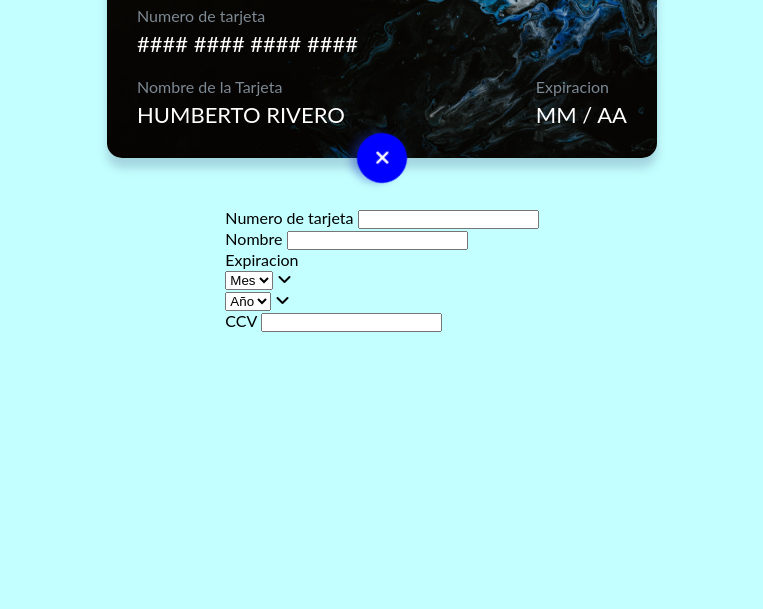
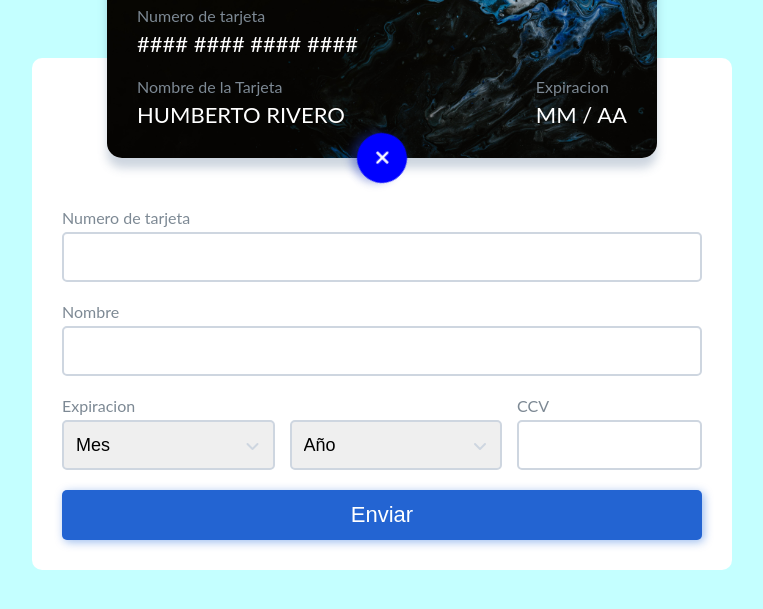
Before and after one commit to danieldamian09/formulariodinamico, a plain HTML site: page index.html in a window 1280 px wide. Both pictures are taken after a click on the button 640 px from the left and 355 px from the top of the page. Shown: the part 197-806 px from the top of the page, without its empty margins (258-1021 px from the left). Drawn offline with Linux system fonts and the light colour scheme; a web font is replaced by a local one.

```diff
--- a/css/estilos.css
+++ b/css/estilos.css
@@ -201,3 +201,107 @@ body{
 .contenedor-btn .abrir-cerrar-formulario.active{
     transform: rotate(45deg);
 }
+
+/* Estilo Formulario */
+
+.formulario-tarjeta{
+    background: #fff;
+    width: 100%;
+    max-width: 700px;
+    padding: 150px 30px 30px 30px;
+    border-radius: 10px;
+    position: relative;
+    top: -150px;
+    z-index: 1;
+    clip-path: polygon(0 0, 100% 0, 100% 0, 0 0);
+    transition: clip-path .3s ease-out;
+}
+
+.formulario-tarjeta.active{
+    clip-path: polygon(0 0, 100% 0, 100% 100%, 0 100%);
+}
+
+.formulario-tarjeta label{
+    display: block;
+    color: #7d8994;
+    margin-bottom: 5px;
+    font-size: 16px;
+}
+
+.formulario-tarjeta input,
+.formulario-tarjeta select,
+.btn-enviar{
+    border: 2px solid #CED6E0;
+    font-size: 18px;
+    height: 50px;
+    width: 100%;
+    padding: 5px 12px;
+    transition: .3seg ease all;
+    border-radius: 5px;
+}
+
+.formulario-tarjeta input:hover,
+.formulario-tarjeta select:hover{
+    border: 2px solid #93bded;
+}
+
+.formulario-tarjeta input:focus,
+.formulario-tarjeta select:focus{
+    outline: rgb(4, 4, 4);
+    box-shadow: 1px 7px 10px -5px rgba(90,116,148, 0.3);
+}
+
+.formulario-tarjeta input{
+    margin-bottom: 20px;
+    text-transform: uppercase;
+}
+
+.formulario-tarjeta .flexbox{
+    display: flex;
+    justify-content: space-between;
+}
+
+.formulario-tarjeta .expira{
+    width: 100%;
+}
+
+.formulario-tarjeta .ccv {
+    min-width: 100px;
+}
+
+.formulario-tarjeta .grupo-select{
+    width: 100%;
+    margin-right: 15px;
+    position: relative;
+}
+
+.formulario-tarjeta select{
+    -webkit-appearance: none;
+    /* le quito la apariencia */
+}
+
+.formulario-tarjeta .grupo-select i{
+    position: absolute;
+    color: #CED6E0;
+    top: 18px;
+    right: 15px;
+    transition: .3s ease all;
+}
+
+.formulario-tarjeta .grupo-select:hover i{
+    color: #93bfed;
+}
+
+.formulario-tarjeta .btn-enviar{
+    border: none;
+    padding: 10px;
+    font-size: 22px;
+    color: #fff;
+    background: #2364d2;
+    box-shadow: 2px 2px 10px 0px rgba(0,85,212, 0.4);
+    cursor: pointer;
+}
+
+.formulario-tarjeta .btn-enviar:hover{
+    background: #1850b1;
+}
--- a/index.html
+++ b/index.html
@@ -1,5 +1,6 @@
 <!DOCTYPE html>
 <html lang="en">
+
 <head>
     <meta charset="UTF-8">
     <meta name="viewport" content="width=device-width, initial-scale=1.0">
@@ -7,6 +8,7 @@
     <link href="https://fonts.googleapis.com/css?family=Liu+Jian+Mao+Cao&display=swap" rel="stylesheet">
     <link rel="stylesheet" href="css/estilos.css">
 </head>
+
 <body>
 
     <div class="contenedor">
@@ -14,9 +16,9 @@
         <section class="tarjeta" id="tarjeta">
             <div class="delantera">
                 <div class="logo-marca">
-                     <img src="img/logos/visa.png" alt="">
+                    <img src="img/logos/visa.png" alt="">
                 </div>
-                     <img src="img/chip-tarjeta.png" class="chip" alt="">
+                <img src="img/chip-tarjeta.png" class="chip" alt="">
                 <div class="datos">
                     <div class="grupo" id="numero">
                         <p class="label">Numero de tarjeta</p>
@@ -41,7 +43,9 @@
                 <div class="datos">
                     <div class="grupo" id="firma">
                         <p class="label">Firma</p>
-                        <div class="firma"><p></p></div>
+                        <div class="firma">
+                            <p></p>
+                        </div>
                     </div>
                     <div class="grupo" id="ccv">
                         <p class="label">CCV</p>
@@ -49,7 +53,7 @@
                     </div>
                 </div>
                 <p class="leyenda">Lorem ipsum dolor sit amet consectetur adipisicing elit.
-                Voluptatem quas ab aliquid ea vel accusamus repellendus</p>
+                    Voluptatem quas ab aliquid ea vel accusamus repellendus</p>
                 <a href="#" class="link-banco">www.humbertobank.com</a>
             </div>
         </section>
@@ -72,7 +76,7 @@
                 <input type="text" id="inputNombre" maxlength="19" autocomplete="off">
             </div>
             <div class="flexbox">
-                <div class="grupoExpira">
+                <div class="grupo expira">
                     <label for="selectMes">Expiracion</label>
                     <div class="flexbox">
                         <div class="grupo-select">
@@ -96,16 +100,17 @@
                     <label for="inputCCV">CCV</label>
                     <input type="text" id="inputCCV" maxlength="3">
                 </div>
-
             </div>
+            <button type="submit" class="btn-enviar">Enviar</button>
         </form>
 
     </div>
 
-
+                <!-- 01:36:21 -->
 
     <script src="https://kit.fontawesome.com/2c36e9b7b1.js" crossorigin="anonymous"></script>
     <script src="js/main.js"></script>
 
 </body>
+
 </html>
--- a/js/main.js
+++ b/js/main.js
@@ -3,6 +3,7 @@
 
 const tarjeta = document.querySelector('#tarjeta');
 const btnAbrirFormulario = document.querySelector('#abrir-cerrar-formulario');
+const formulario = document.querySelector('#formulario-tarjeta');
 
 tarjeta.addEventListener('click', () => {
     tarjeta.classList.toggle ('active');
@@ -10,4 +11,5 @@ tarjeta.addEventListener('click', () => {
 
 btnAbrirFormulario.addEventListener('click', () => {
     btnAbrirFormulario.classList.toggle('active');
+    formulario.classList.toggle('active');
 });
```
